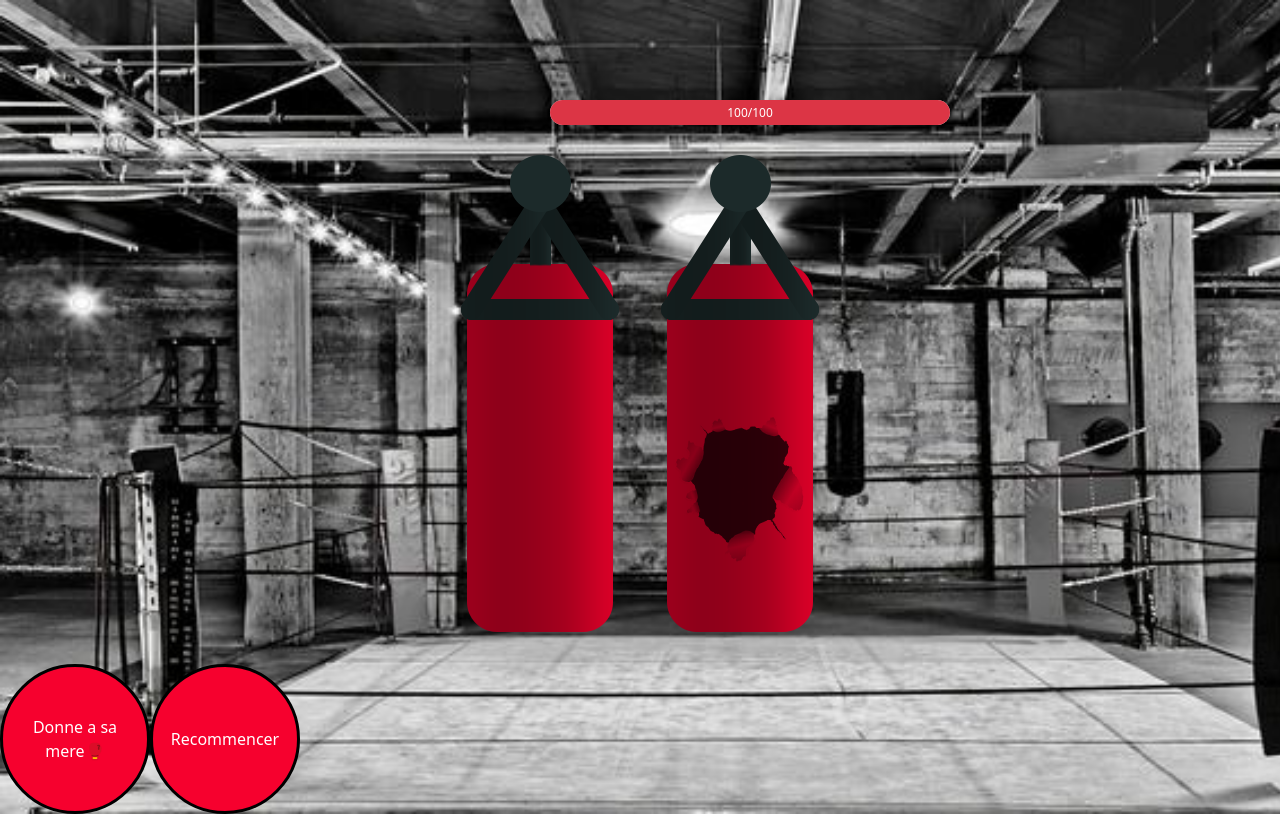
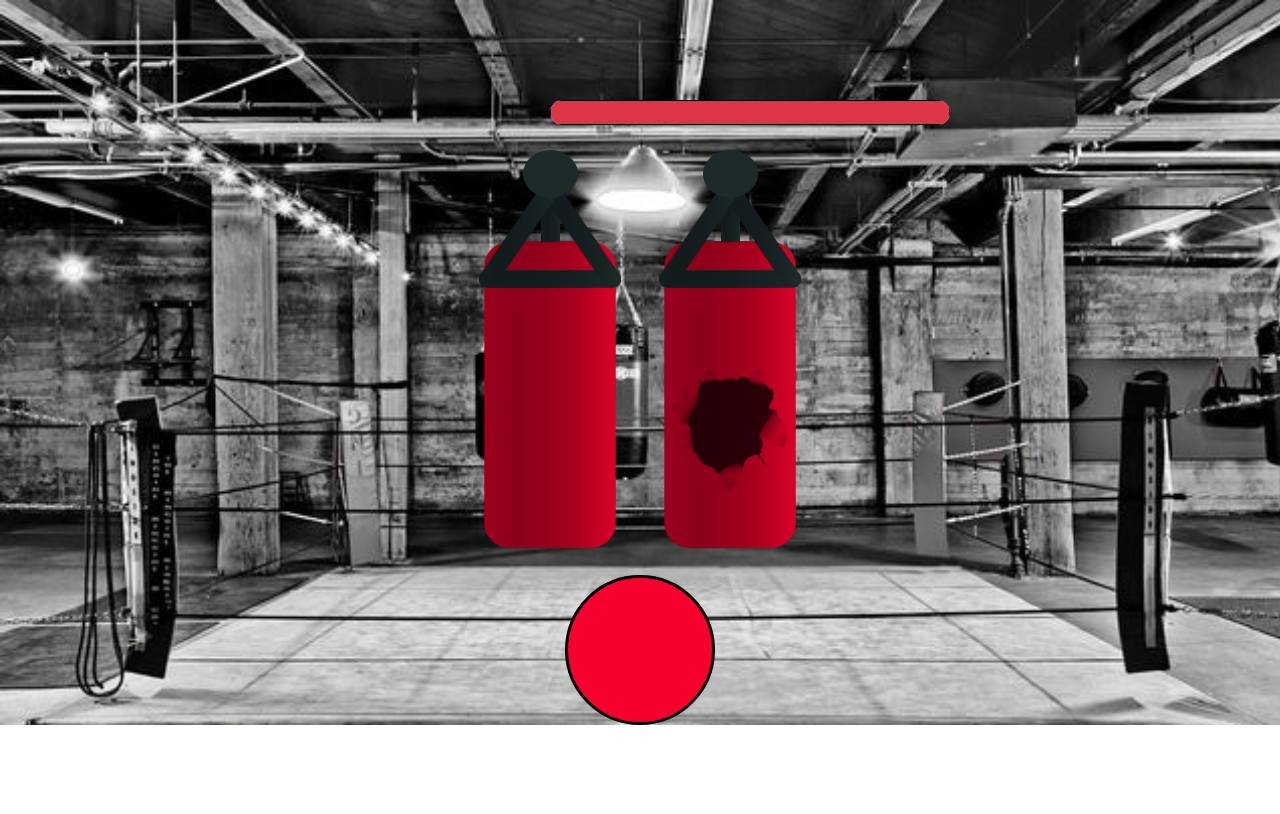
Before and after one commit to somaleyo/PunchingBag, a React (Vite) app: page / in a window 1280 px wide. Built offline with nearby package versions, Linux system fonts and the light colour scheme.

Commit message:
btn jsx fix

```diff
--- a/src/components/Bag/bag.css
+++ b/src/components/Bag/bag.css
@@ -6,3 +6,8 @@
     text-align: center;
 
 }
+
+.bag{
+    width: 180px;
+    height: 450px;
+}
--- a/src/components/Bag/bag.jsx
+++ b/src/components/Bag/bag.jsx
@@ -7,8 +7,8 @@ export default function Bag(){
 
         <>
             <section id="bag">
-                <img src="../../src/assets/images/bag.png" alt="" />
-                <img src="../../src/assets/images/bag-burst.png" alt="" />
+                <img className='bag bag-life' src="../../src/assets/images/bag.png" alt="" />
+                <img className='bag bag-dead' src="../../src/assets/images/bag-burst.png" alt="" />
 
             </section>
         </>
--- a/src/components/HP/hp.jsx
+++ b/src/components/HP/hp.jsx
@@ -11,8 +11,7 @@ export default function Hp(){
     aria-valuemin={0}
     aria-valuemax={100}
     >
-    <div className="progress-bar text-bg-danger" style={{ width: "100%" }}>
-        100/100
+    <div className="progress-bar text-bg-danger" style={{ width: "100%", border: "1px solid black"}}>
     </div>
     </div>
 
--- a/src/components/Punch/punch.css
+++ b/src/components/Punch/punch.css
@@ -6,4 +6,14 @@
     background-color: #f6012e;
     border: black 3px solid;
     border-radius: 50%;
+    font-weight: bold;
 }
+.btn-restart{
+    background-color: rgb(40, 40, 220);
+}
+.btn-holder{
+    align-items: center;
+    display: flex ;
+    justify-content: center;
+
+}
--- a/src/components/Punch/punch.jsx
+++ b/src/components/Punch/punch.jsx
@@ -1,12 +1,10 @@
 import './punch.css'
 
-export  default function Punch(){
-
+const Punch= ({onclick, text, ClassName})=>{
     return(
         <>
-            <div className="btn-holder">
-                <button className="btn btn-punch">Donne a sa mere🥊</button>
-                <button className="btn btn-restart">Recommencer</button>
+            <div className="btn-holder" onClick={onclick}>
+                <button className={`btn ${ClassName}`}>{text}</button>
             </div>
 
         </>
@@ -14,3 +12,4 @@ export  default function Punch(){
     )
 
 }
+export default Punch
```
